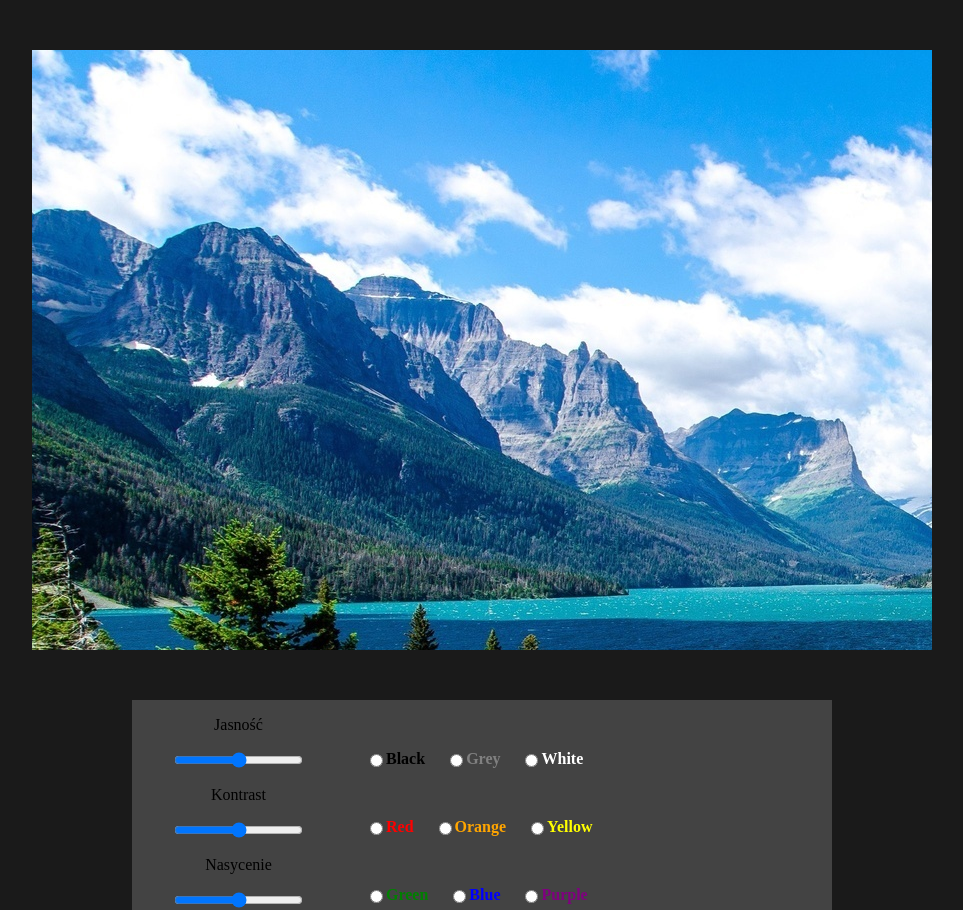
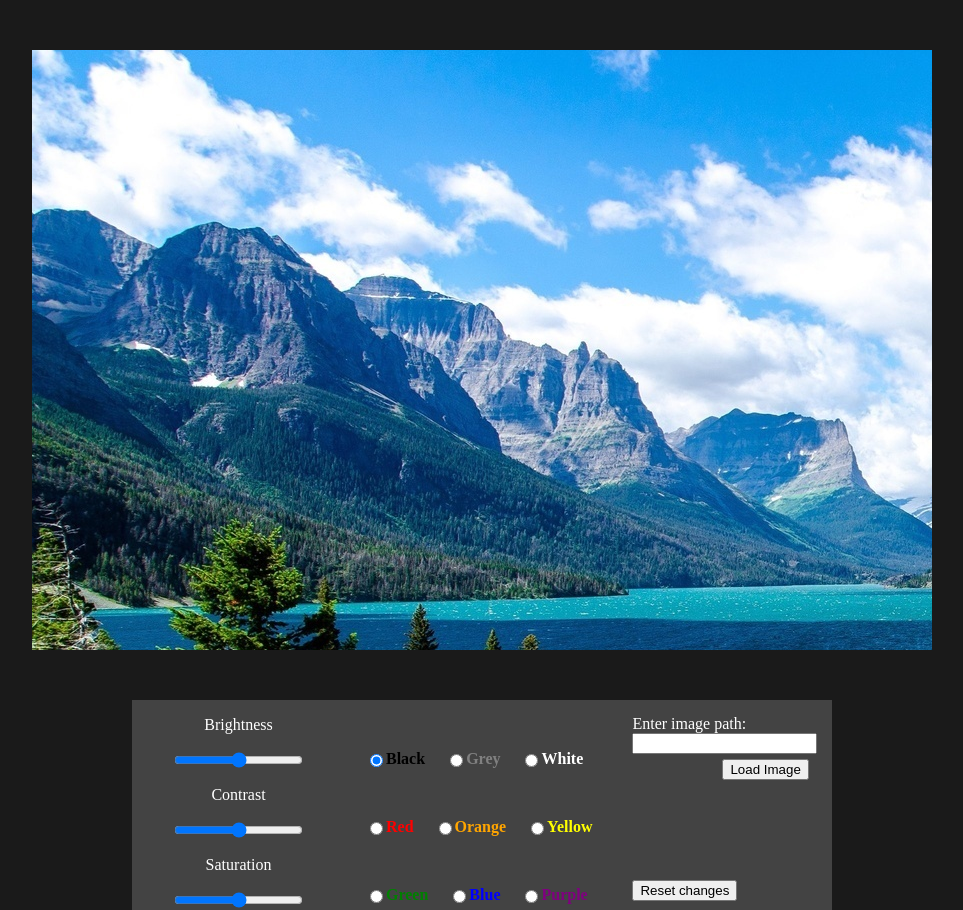
Before and after one commit to DominikToczek/canvas, a plain HTML site: page index.html in a window 1280 px wide. Shown: the whole page, without its empty margins (158-1121 px from the left). Drawn offline with Linux system fonts and the light colour scheme.

Commit message:
Added other options

```diff
--- a/index.html
+++ b/index.html
@@ -13,39 +13,49 @@
     <div class="control-container">
         <div class="control-box">
             <div class="control-panel">
-                <p>Jasność</p>
-                <div class="btn-container">
+                <p>Brightness</p>
+                <div class="slider-container">
                     <input type="range" min="-50" max="50" id="brightnessSlider">
                 </div>
             </div>
             <div class="control-panel">
-                <p>Kontrast</p>
-                <div class="btn-container">
+                <p>Contrast</p>
+                <div class="slider-container">
                         <input type="range" min="-100" max="100" id="contrastSlider">
                 </div>
             </div>
             <div class="control-panel">
-                <p>Nasycenie</p>
-                <div class="btn-container">
+                <p>Saturation</p>
+                <div class="slider-container">
                     <input type="range" min="0" max="200" id="saturationSlider">
                 </div>
             </div>
         </div>
         <div class="paint-container">
             <div class="paint-box">
-                <input type="radio"><span id="black">Black</span><br>
-                <input type="radio"><span id="grey">Grey</span><br>
-                <input type="radio"><span id="white">White</span><br>
+                <input type="radio" name="color" checked><span id="black">Black</span><br>
+                <input type="radio" name="color"><span id="grey">Grey</span><br>
+                <input type="radio" name="color"><span id="white">White</span><br>
             </div>
             <div class="paint-box">
-                <input type="radio"><span id="red">Red</span><br>
-                <input type="radio"><span id="orange">Orange</span><br>
-                <input type="radio"><span id="yellow">Yellow</span><br>
+                <input type="radio" name="color"><span id="red">Red</span><br>
+                <input type="radio" name="color"><span id="orange">Orange</span><br>
+                <input type="radio" name="color"><span id="yellow">Yellow</span><br>
             </div>
             <div class="paint-box">
-                <input type="radio"><span id="green">Green</span><br>
-                <input type="radio"><span id="blue">Blue</span><br>
-                <input type="radio"><span id="purple">Purple</span><br>
+                <input type="radio" name="color"><span id="green">Green</span><br>
+                <input type="radio" name="color"><span id="blue">Blue</span><br>
+                <input type="radio" name="color"><span id="purple">Purple</span><br>
+            </div>
+        </div>
+        <div class="options-container">
+            <div class="load-img-box">
+                <span>Enter image path:</span>
+                <input type="text" name="loadImg">
+                <button>Load Image</button>
+            </div>
+            <div class="resetBtn">
+                <button id="resetBtn">Reset changes</button>
             </div>
         </div>
     </div>
--- a/script.js
+++ b/script.js
@@ -158,3 +158,11 @@ const canvas = document.getElementById('myCanvas');
     }
 
     imageObj.src = 'img.jpg';
+
+    const resetBtn = document.getElementById('resetBtn');
+    resetBtn.addEventListener('click', function(){
+        context.drawImage(imageObj, x, y);
+        contrast.value = 0;
+        brightness.value = 0;
+        saturation.value = 100;
+    })
--- a/style.css
+++ b/style.css
@@ -7,6 +7,7 @@ body
     flex-direction: column;
     align-items: center;
     background: #1A1A1A;
+    color: white;
 }
 
 canvas {
@@ -31,7 +32,7 @@ canvas {
     margin: 0px 40px;
 }
 
-.btn-container {
+.slider-container {
     display: flex;
     flex-direction: row;
 }
@@ -53,6 +54,25 @@ canvas {
 
 .paint-box span {
     font-weight: 700;
+}
+
+.options-container {
+    display: flex;
+    flex-direction: column;
+    margin-left: 40px;
+}
+
+.load-img-box {
+    margin-top: 15px;
+}
+
+.load-img-box button {
+    margin-top: 5px;
+    margin-left: 90px;
+}
+
+.resetBtn {
+    margin-top: 100px;
 }
 
 #black {
```
